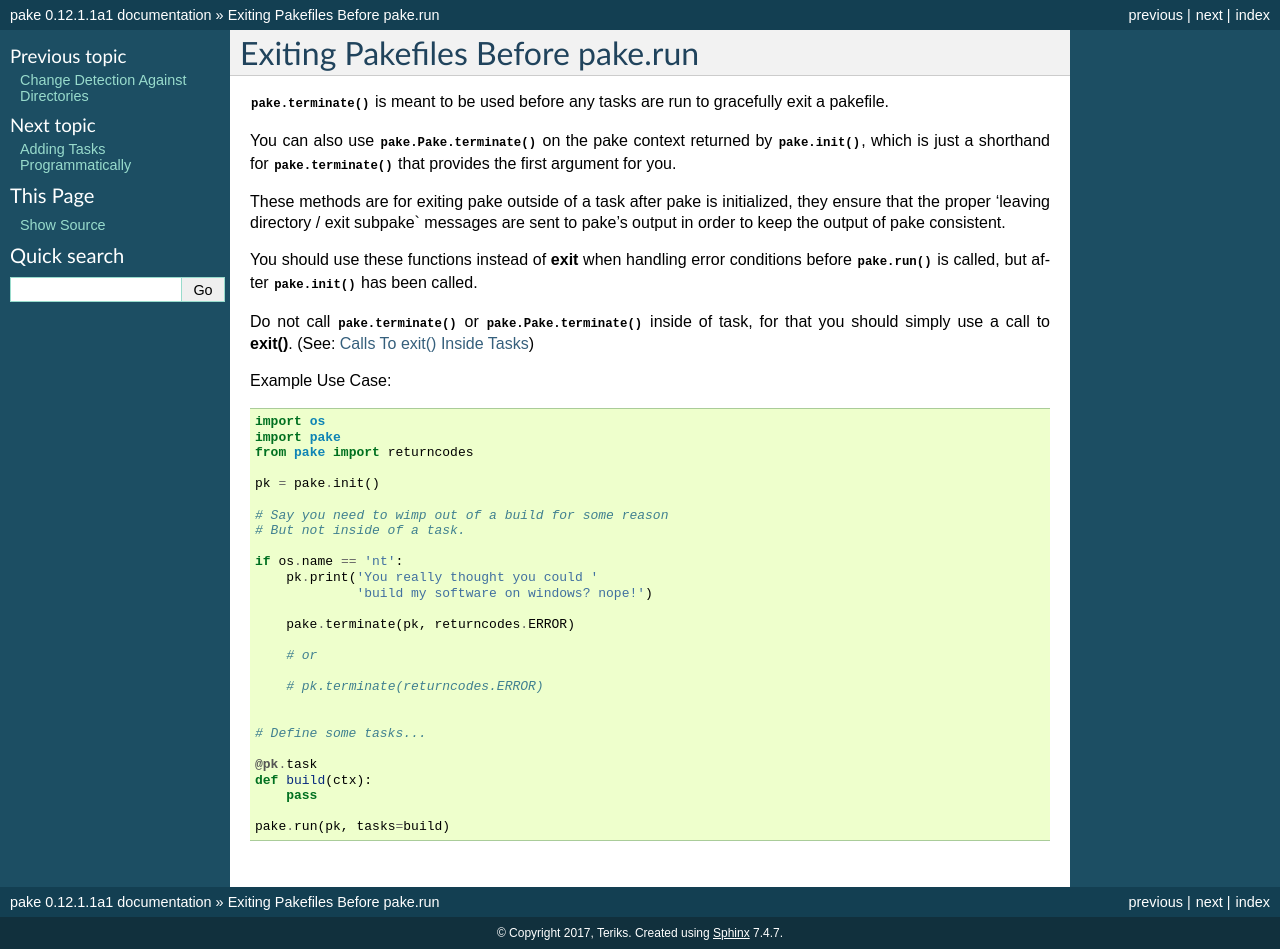
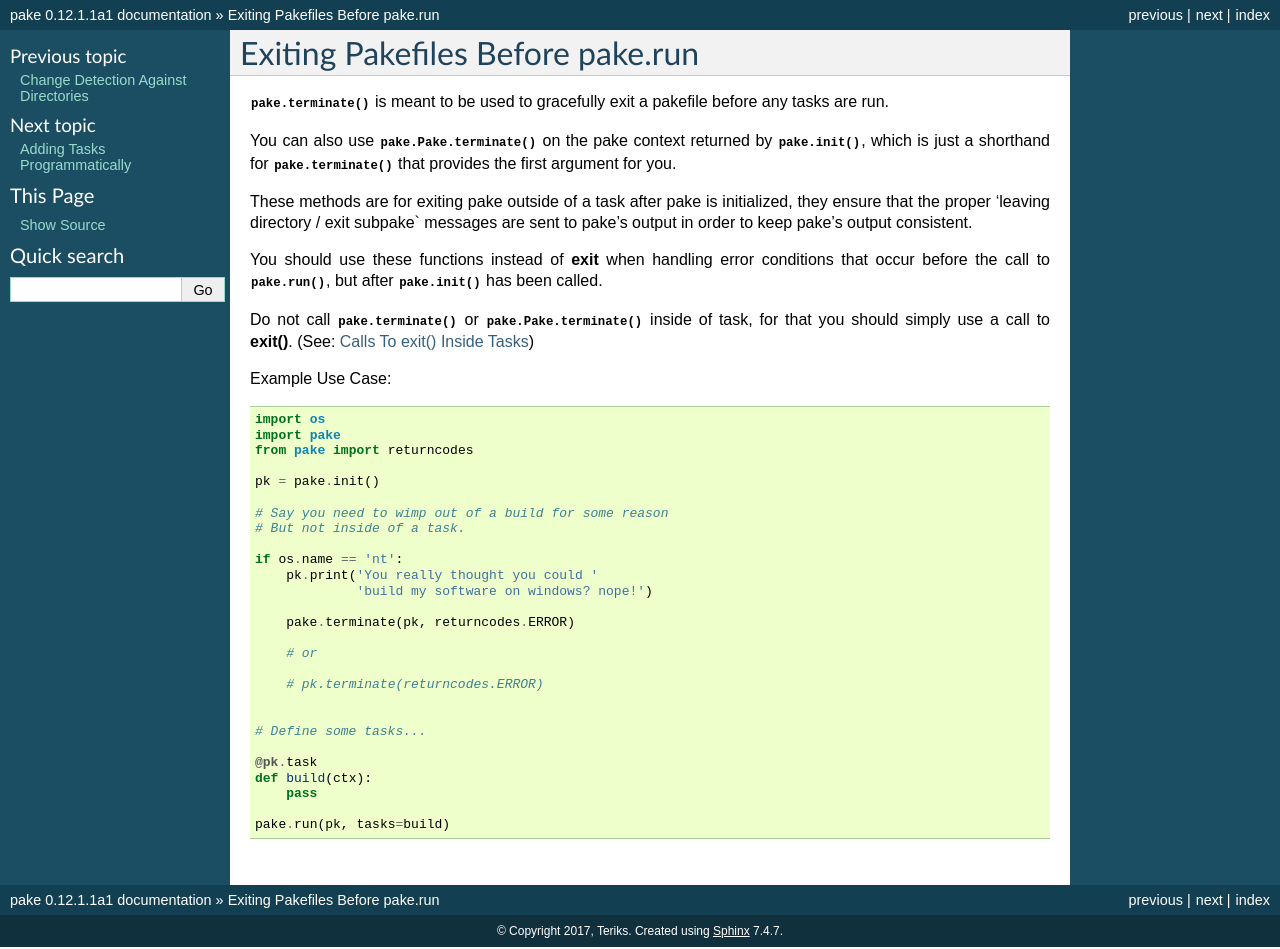
Before and after one commit to Teriks/pake, a Sphinx documentation site: the page built from docs/source/exitingpakefiles.rst, in a window 1280 px wide. Built offline with Sphinx 7.4.7, drawn with Linux system fonts in a browser that asks for light colours.

Commit message:
Rewording in several areas of brand new documentation

```diff
--- a/docs/source/directorychangedetection.rst
+++ b/docs/source/directorychangedetection.rst
@@ -3,7 +3,7 @@ Change Detection Against Directories
 
 Change detection in pake works against directories in the same way it works against files.
 
-Files can be compared against directories in both directions when providing inputs and
+Files can be compared against directories (and vice versa) when providing inputs and
 outputs to a task, directories can also be compared against each other if needed.
 
 Basically, a directory name can be used in place of a file name anywhere in
--- a/docs/source/exitingpakefiles.rst
+++ b/docs/source/exitingpakefiles.rst
@@ -2,17 +2,17 @@ Exiting Pakefiles Before pake.run
 =================================
 
 
-:py:meth:`pake.terminate` is meant to be used before any tasks are run to gracefully exit a pakefile.
+:py:meth:`pake.terminate` is meant to be used to gracefully exit a pakefile before any tasks are run.
 
 You can also use :py:meth:`pake.Pake.terminate` on the pake context returned by :py:meth:`pake.init`,
 which is just a shorthand for :py:meth:`pake.terminate` that provides the first argument for you.
 
 These methods are for exiting pake outside of a task after pake is initialized, they ensure that
 the proper 'leaving directory / exit subpake` messages are sent to pake's output in order
-to keep the output of pake consistent.
+to keep pake's output consistent.
 
-You should use these functions instead of **exit** when handling error conditions before :py:meth:`pake.run`
-is called, but after :py:meth:`pake.init` has been called.
+You should use these functions instead of **exit** when handling error conditions that occur before
+the call to :py:meth:`pake.run`, but after :py:meth:`pake.init` has been called.
 
 Do not call :py:meth:`pake.terminate` or :py:meth:`pake.Pake.terminate` inside of task, for that you
 should simply use a call to **exit()**.  (See: :ref:`Calls To exit() Inside Tasks`)
--- a/docs/source/subprocess.rst
+++ b/docs/source/subprocess.rst
@@ -188,7 +188,7 @@ Primarily: :py:meth:`subprocess.call`, :py:meth:`subprocess.check_call` and :py:
 
 The corresponding wrappers are: :py:meth:`pake.process.call`, :py:meth:`pake.process.check_call` and :py:meth:`pake.process.check_output`.
 
-The wrappers are there mostly to allow calling sub-processes with a similar syntax to :py:meth:`pake.Pake.call` and friends.
+The wrappers exist mostly to allow calling sub-processes with a similar syntax to :py:meth:`pake.Pake.call` and friends.
 
 IE. They can be called with variadic arguments, and will also flatten any non string iterables passed to the **\*args** parameter.
 
```
